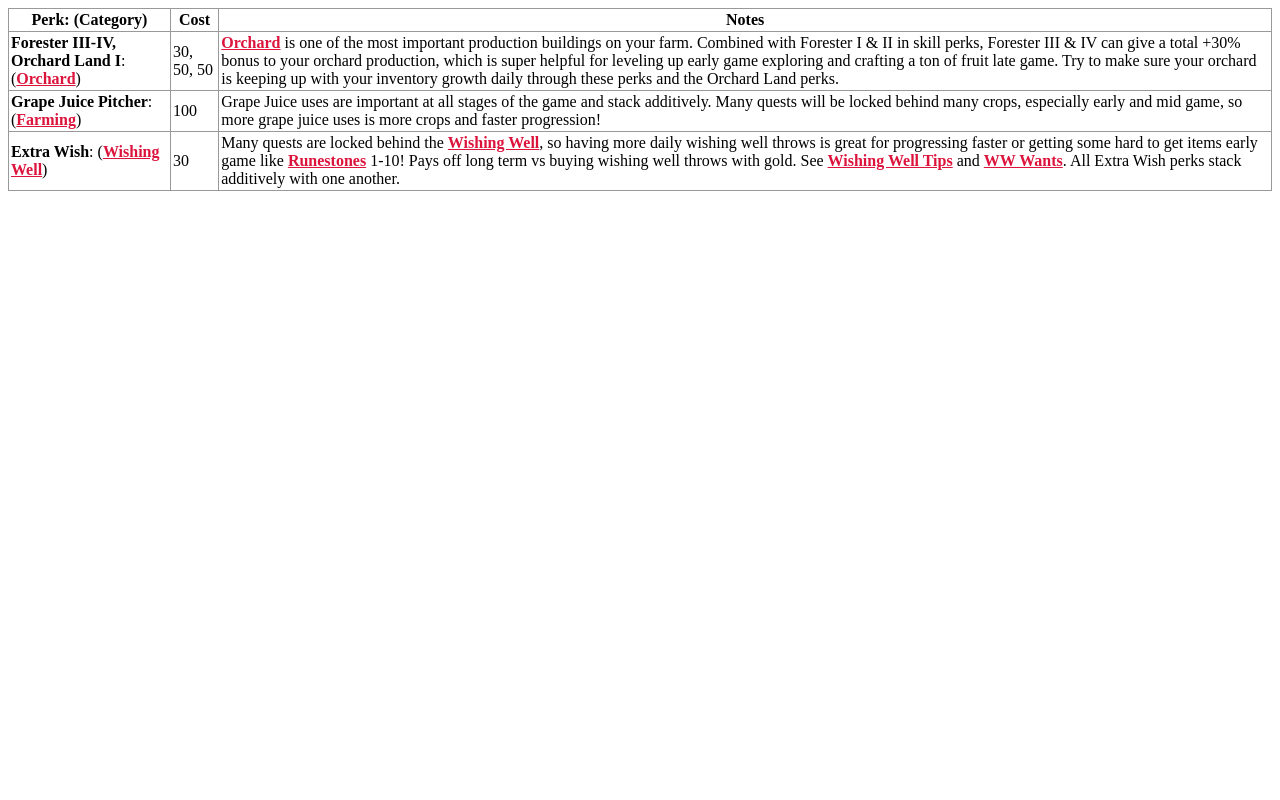
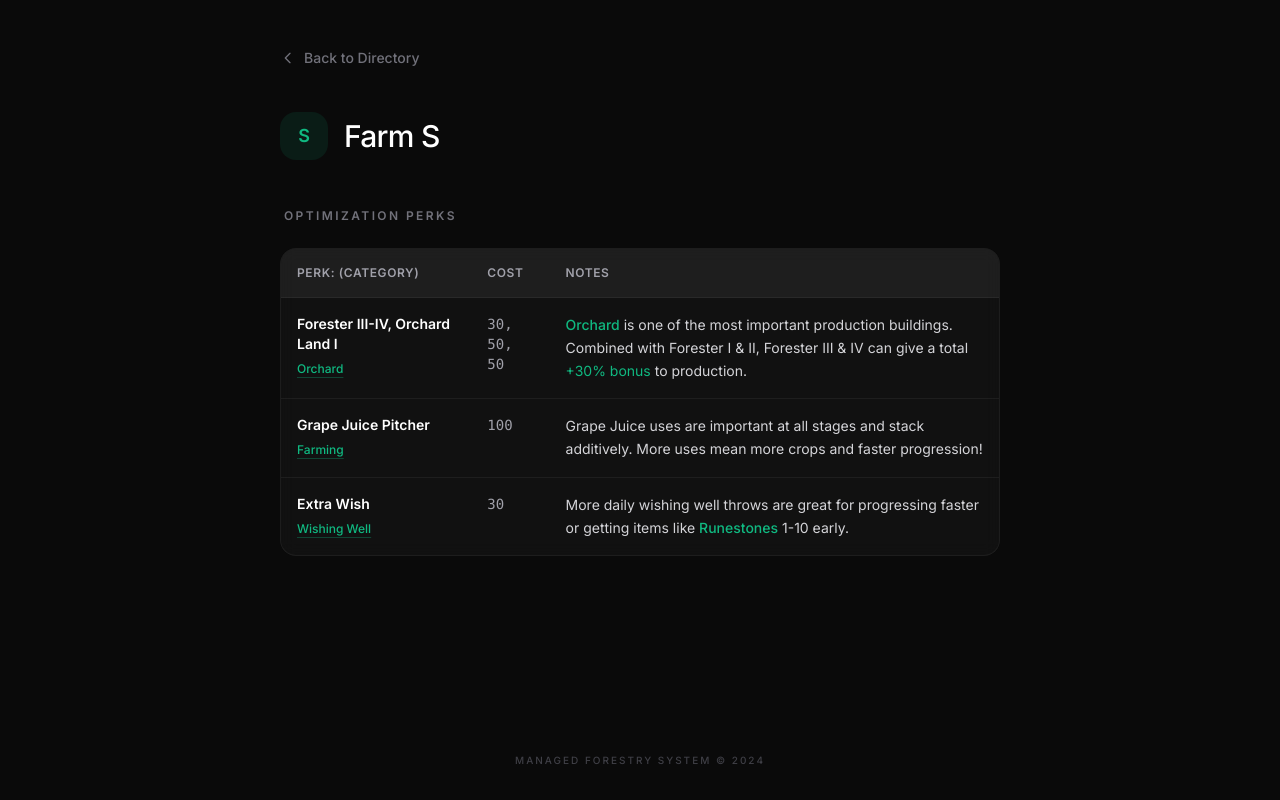
Before and after one commit to konstantinsmih/farm, a plain HTML site: page farm_s.html in a window 1280 px wide. Drawn offline with nearby package versions, Linux system fonts and the light colour scheme.

Commit message:
Add files via upload

```diff
--- a/farm_s.html
+++ b/farm_s.html
@@ -1,29 +1,117 @@
-<table style="width:100%; border: 1px solid #999;border-collapse: collapse;">
-   <tbody>
-      <tr>
-         <th style="border: 1px solid #999;border-collapse: collapse;padding:2px">Perk: (Category)</th>
-         <th style="border: 1px solid #999;border-collapse: collapse;padding:2px">Cost</th>
-         <th style="border: 1px solid #999;border-collapse: collapse;padding:2px">Notes</th>
-      </tr>
+<!DOCTYPE html>
+<html lang="en">
+<head>
+    <meta charset="UTF-8">
+    <meta name="viewport" content="width=device-width, initial-scale=1.0">
+    <title>Farm S | Perks</title>
+    <script src="https://cdn.tailwindcss.com"></script>
+    <link href="https://fonts.googleapis.com/css2?family=Inter:wght@300;400;500;600&display=swap" rel="stylesheet">
+    <style>
+        body {
+            font-family: 'Inter', sans-serif;
+            background-color: #0a0a0a;
+            color: #e5e5e5;
+            -webkit-font-smoothing: antialiased;
+        }
 
+        .glass-card {
+            background: rgba(255, 255, 255, 0.03);
+            border: 1px solid rgba(255, 255, 255, 0.08);
+            backdrop-filter: blur(8px);
+        }
 
+        .custom-scrollbar::-webkit-scrollbar {
+            height: 4px;
+        }
+        .custom-scrollbar::-webkit-scrollbar-track {
+            background: rgba(255, 255, 255, 0.02);
+        }
+        .custom-scrollbar::-webkit-scrollbar-thumb {
+            background: rgba(16, 185, 129, 0.2);
+            border-radius: 10px;
+        }
+    </style>
+</head>
+<body class="min-h-screen flex flex-col selection:bg-emerald-500/30">
 
-      <tr>
-         <td style="border: 1px solid #999;border-collapse: collapse;padding:2px"><b>Forester III-IV, Orchard Land I</b>: (<a href="wiki.php?page=Orchard" class="no-animation close-panel" style="color:crimson; font-weight:bold; text-decoration:underline">Orchard</a>)</td>
-         <td style="border: 1px solid #999;border-collapse: collapse;padding:2px">30, 50, 50</td>
-         <td style="border: 1px solid #999;border-collapse: collapse;padding:2px"><a href="wiki.php?page=Orchard" class="no-animation close-panel" style="color:crimson; font-weight:bold; text-decoration:underline">Orchard</a> is one of the most important production buildings on your farm. Combined with Forester I &amp; II in skill perks, Forester III &amp; IV can give a total +30% bonus to your orchard production, which is super helpful for leveling up early game exploring and crafting a ton of fruit late game. Try to make sure your orchard is keeping up with your inventory growth daily through these perks and the Orchard Land perks.</td>
-      </tr>
-      <tr>
-         <td style="border: 1px solid #999;border-collapse: collapse;padding:2px"><b>Grape Juice Pitcher</b>: (<a href="wiki.php?page=Farming" class="no-animation close-panel" style="color:crimson; font-weight:bold; text-decoration:underline">Farming</a>)</td>
-         <td style="border: 1px solid #999;border-collapse: collapse;padding:2px">100</td>
-         <td style="border: 1px solid #999;border-collapse: collapse;padding:2px">Grape Juice uses are important at all stages of the game and stack additively. Many quests will be locked behind many crops, especially early and mid game, so more grape juice uses is more crops and faster progression!</td>
-      </tr>
-      <tr>
-         <td style="border: 1px solid #999;border-collapse: collapse;padding:2px"><b>Extra Wish</b>: (<a href="wiki.php?page=Wishing Well" class="no-animation close-panel" style="color:crimson; font-weight:bold; text-decoration:underline">Wishing Well</a>)</td>
-         <td style="border: 1px solid #999;border-collapse: collapse;padding:2px">30</td>
-         <td style="border: 1px solid #999;border-collapse: collapse;padding:2px">Many quests are locked behind the <a href="wiki.php?page=Wishing Well" class="no-animation close-panel" style="color:crimson; font-weight:bold; text-decoration:underline">Wishing Well</a>, so having more daily wishing well throws is great for progressing faster or getting some hard to get items early game like <a href="wiki.php?page=Runestones" class="no-animation close-panel" style="color:crimson; font-weight:bold; text-decoration:underline">Runestones</a> 1-10! Pays off long term vs buying wishing well throws with gold. See <a href="wiki.php?page=Wishing Well Tips" class="no-animation close-panel" style="color:crimson; font-weight:bold; text-decoration:underline">Wishing Well Tips</a> and <a href="wiki.php?page=WW Wants" class="no-animation close-panel" style="color:crimson; font-weight:bold; text-decoration:underline">WW Wants</a>. All Extra Wish perks stack additively with one another.</td>
-      </tr>
+    <main class="w-full max-w-3xl mx-auto px-6 pt-12 pb-12">
+        <!-- Breadcrumb / Back Navigation -->
+        <nav class="mb-10">
+            <a href="index.html" class="inline-flex items-center text-zinc-500 hover:text-emerald-500 transition-colors text-sm font-medium group">
+                <svg xmlns="http://www.w3.org/2000/svg" class="h-4 w-4 mr-2 group-hover:-translate-x-1 transition-transform" fill="none" viewBox="0 0 24 24" stroke="currentColor">
+                    <path stroke-linecap="round" stroke-linejoin="round" stroke-width="2" d="M15 19l-7-7 7-7" />
+                </svg>
+                Back to Directory
+            </a>
+        </nav>
 
+        <header class="mb-12">
+            <div class="flex items-center space-x-4 mb-4">
+                <div class="w-12 h-12 rounded-2xl bg-emerald-500/10 flex items-center justify-center text-emerald-500">
+                    <span class="text-lg font-bold">S</span>
+                </div>
+                <div>
+                    <h1 class="text-3xl font-medium tracking-tight text-white">Farm S</h1>
+                </div>
+            </div>
+        </header>
 
-   </tbody>
-</table>
+        <!-- Perks Section -->
+        <section class="w-full">
+            <h3 class="text-xs uppercase tracking-[0.2em] text-zinc-500 font-semibold mb-6 px-1">Optimization Perks</h3>
+            <div class="glass-card rounded-2xl overflow-hidden border border-white/5">
+                <div class="overflow-x-auto custom-scrollbar">
+                    <table class="w-full text-left border-collapse">
+                        <thead>
+                            <tr class="bg-white/5 border-b border-white/5">
+                                <th class="p-4 text-xs font-semibold text-zinc-400 uppercase tracking-wider">Perk: (Category)</th>
+                                <th class="p-4 text-xs font-semibold text-zinc-400 uppercase tracking-wider">Cost</th>
+                                <th class="p-4 text-xs font-semibold text-zinc-400 uppercase tracking-wider">Notes</th>
+                            </tr>
+                        </thead>
+                        <tbody class="divide-y divide-white/5 text-sm text-zinc-300">
+                            <tr class="hover:bg-white/[0.02] transition-colors">
+                                <td class="p-4 align-top min-w-[180px]">
+                                    <span class="font-semibold text-white block mb-1">Forester III-IV, Orchard Land I</span>
+                                    <a href="wiki.php?page=Orchard" class="text-emerald-500 hover:text-emerald-400 underline underline-offset-4 decoration-emerald-500/30 text-xs font-medium">Orchard</a>
+                                </td>
+                                <td class="p-4 align-top font-mono text-zinc-400">30, 50, 50</td>
+                                <td class="p-4 leading-relaxed min-w-[300px]">
+                                    <a href="wiki.php?page=Orchard" class="text-emerald-500 hover:text-emerald-400 font-medium">Orchard</a> is one of the most important production buildings. Combined with Forester I & II, Forester III & IV can give a total <span class="text-emerald-500">+30% bonus</span> to production.
+                                </td>
+                            </tr>
+                            <tr class="hover:bg-white/[0.02] transition-colors">
+                                <td class="p-4 align-top">
+                                    <span class="font-semibold text-white block mb-1">Grape Juice Pitcher</span>
+                                    <a href="wiki.php?page=Farming" class="text-emerald-500 hover:text-emerald-400 underline underline-offset-4 decoration-emerald-500/30 text-xs font-medium">Farming</a>
+                                </td>
+                                <td class="p-4 align-top font-mono text-zinc-400">100</td>
+                                <td class="p-4 leading-relaxed">
+                                    Grape Juice uses are important at all stages and stack additively. More uses mean more crops and faster progression!
+                                </td>
+                            </tr>
+                            <tr class="hover:bg-white/[0.02] transition-colors">
+                                <td class="p-4 align-top">
+                                    <span class="font-semibold text-white block mb-1">Extra Wish</span>
+                                    <a href="wiki.php?page=Wishing+Well" class="text-emerald-500 hover:text-emerald-400 underline underline-offset-4 decoration-emerald-500/30 text-xs font-medium">Wishing Well</a>
+                                </td>
+                                <td class="p-4 align-top font-mono text-zinc-400">30</td>
+                                <td class="p-4 leading-relaxed">
+                                    More daily wishing well throws are great for progressing faster or getting items like <a href="wiki.php?page=Runestones" class="text-emerald-500 hover:text-emerald-400 font-medium">Runestones</a> 1-10 early.
+                                </td>
+                            </tr>
+                        </tbody>
+                    </table>
+                </div>
+            </div>
+        </section>
+    </main>
+
+    <footer class="mt-auto p-8 text-center">
+        <p class="text-[10px] uppercase tracking-[0.2em] text-zinc-700 font-medium">
+            Managed Forestry System &copy; 2024
+        </p>
+    </footer>
+
+</body>
+</html>
```
